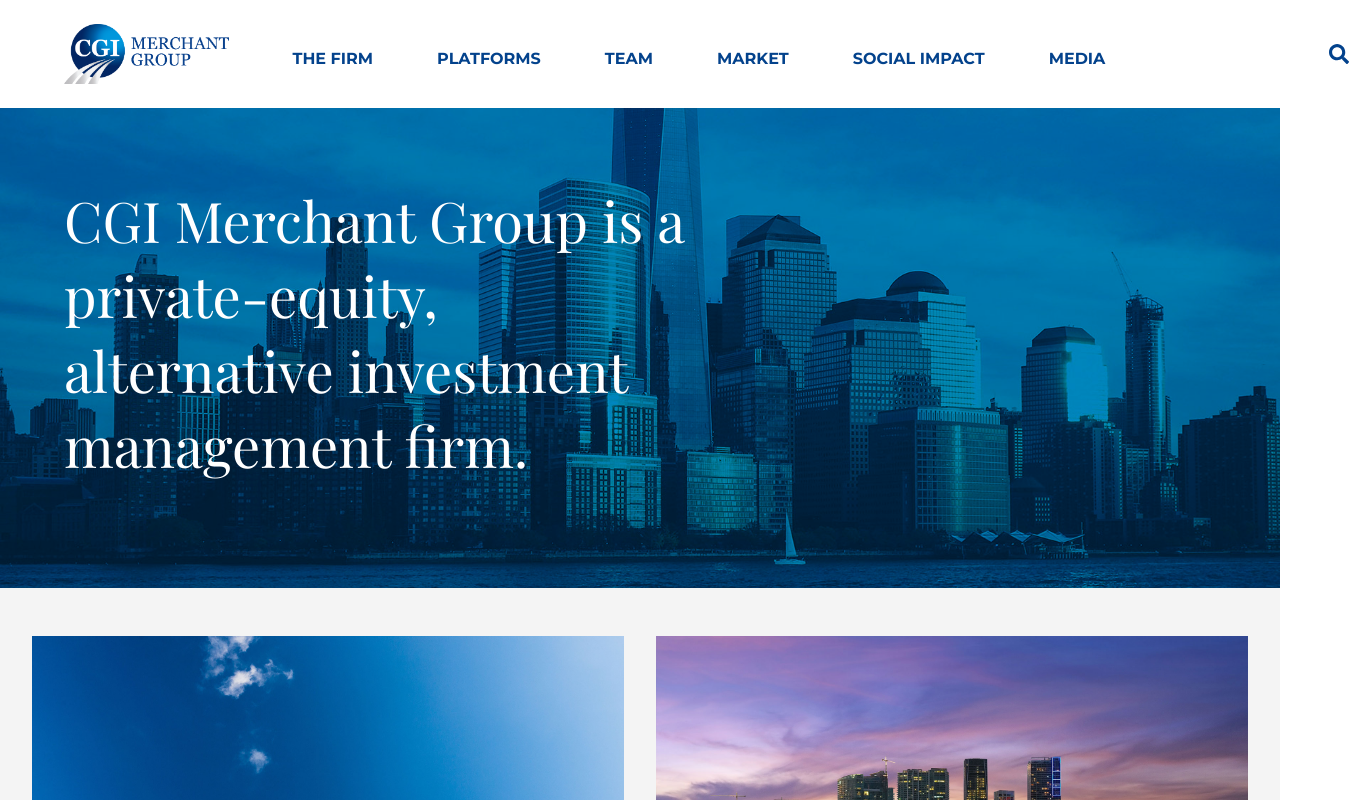
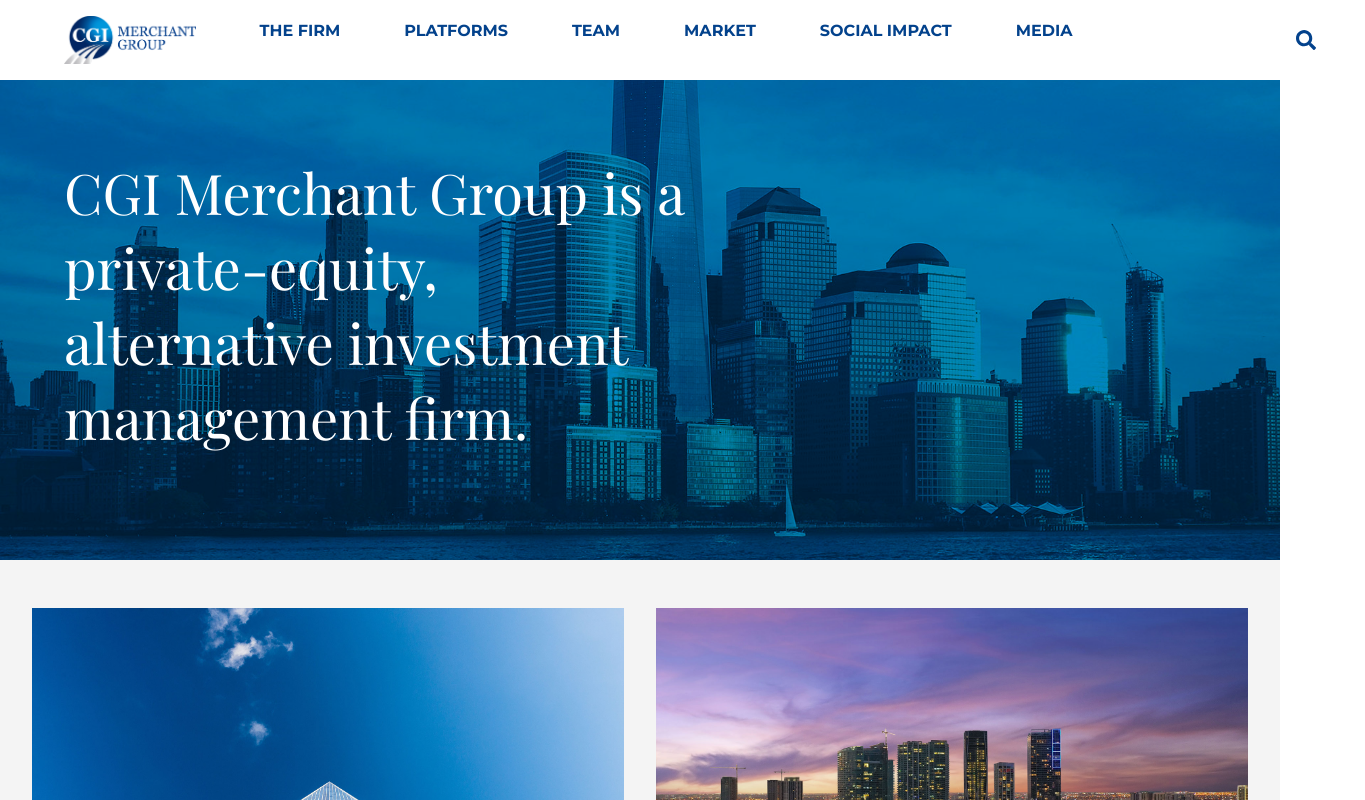
Before and after one commit to majorwaves/cgi, a React (Create React App) app: page / in a window 1280 px wide. Shown: the top 800 px of the page, 1365 px wide, since content can reach past the window. Built offline with nearby package versions, Linux system fonts and the light colour scheme.

Commit message:
Adjusted header size

```diff
--- a/src/components/Header.js
+++ b/src/components/Header.js
@@ -19,8 +19,8 @@
 `;
 
 const Logo = styled.div`
-  height: 60px;
-  padding: 1.5rem 0;
+  height: 48px;
+  padding: 1rem 0;
 
   img {
     height: 100%;
```
